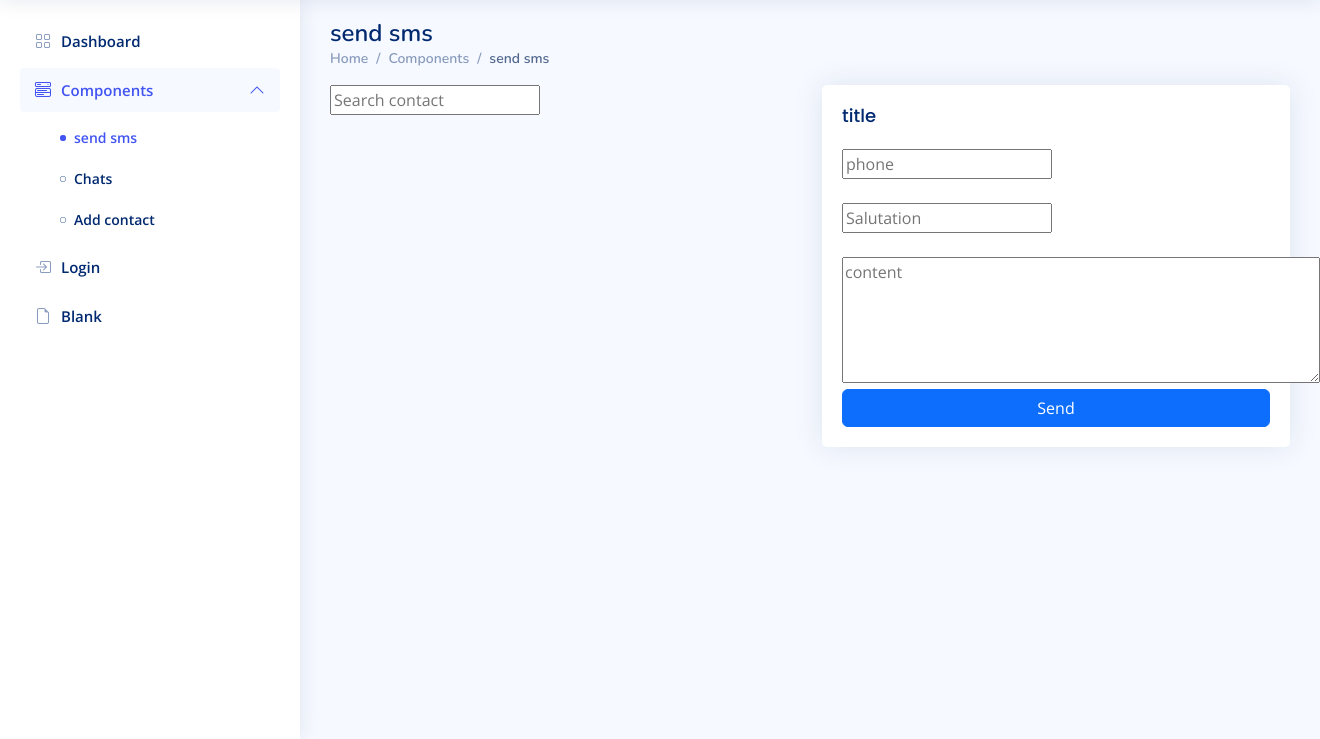
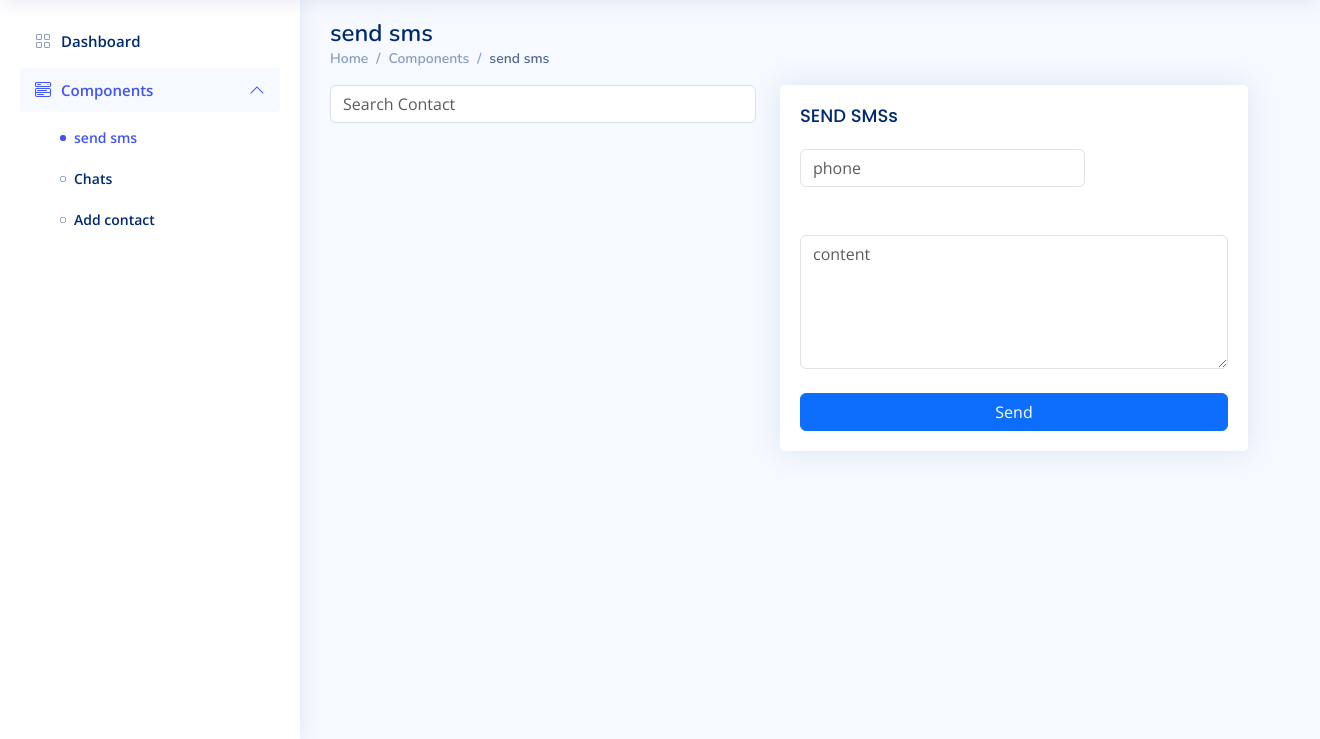
Before and after one commit to Jacksonngugi/sms-website, a Django app: page /send_sms in a window 1320 px wide. Shown: the part 61-800 px from the top of the page. Run offline with Django 4.2, Linux system fonts and the light colour scheme; a user stored in the database is signed in; some libraries are stand-ins or nearby versions.

Commit message:
worked on chat area and search bar

```diff
--- a/core/admin.py
+++ b/core/admin.py
@@ -7,4 +7,5 @@ admin.site.register(contact)
 admin.site.register(Message)
 admin.site.register(unread_sms)
 admin.site.register(chats)
+admin.site.register(smscounter)
 admin.site.register(sms_count)
--- a/core/views.py
+++ b/core/views.py
@@ -31,11 +31,12 @@ def login(request):
 @login_required(login_url='login')
 def index (request):
     contacts = contact.objects.all()
-    SMScount = sms_count.objects.all()
-
+    sent = sms_count.objects.get(name = "sent_sms")
+    remaining = sms_count.objects.get(name = "remaining_sms")
     context = {
         'no_contacts':len(contacts),
-        'sms_count':SMScount,
+        'sent':sent,
+        'remaining' : remaining
     }
     return render(request,"index.html",context)
 
@@ -108,7 +109,8 @@ def Chats(request):
         user_contact = contact.objects.get(name=name)
         user_messages = Message.objects.filter(user=user_contact)
         chat_members = chats.objects.all()
-        print(user_messages)
+        # chat_member = chats.objects.values_list('user_name')[0]
+        # print([chat_member])
         context = {
             'members':chat_members,
             'messages':user_messages,
--- a/static/assets/css/style.css
+++ b/static/assets/css/style.css
@@ -256,27 +256,50 @@ h6 {
   background-color: rgba(255, 255, 255, 0.6);
 }
 
+.search-box {
+  width: 450px;
+  /* background: #fff; */
+  /* margin: 0px auto 0; */
+  border-radius: 5px;
+}
+
+.result-box ul {
+  /* border-top: 1px solid #999; */
+  padding: 2px 10px;
+}
+
+.result-box ul ul{
+  cursor: pointer;
+  list-style: none;
+  border-radius: 3px;
+  padding: 2px 25px;
+}
+
+.result-box ul ul:hover{
+  background: #72abf1;
+}
+
 
 .chatBox {
   position: relative;
   width: 100%;
-  height: calc(100% - 100px);
-  padding: 30px;
+  height: calc(100% - 120px);
+  padding: 50px;
   overflow-y: auto;
 }
 
-.container {
+.containers {
   position: relative;
   width: 60%;
   max-width: 100%;
-  height: 50px;
+  height: calc(100vh - 40px);
   background: #fff;
   box-shadow: 0 1px 1px 0 rgba(0,0,0,0.06), 0.2px 5px 0 rgba(0,0,0,0.06);
   display: flex;
 
 }
 
-.container  .rightSide {
+.containers  .rightSide {
   position: relative;
   flex: 30%;
   background: #e5e7e7;
--- a/templates/send_sms.html
+++ b/templates/send_sms.html
@@ -299,19 +299,6 @@
           </li>
         </ul>
       </li><!-- End Components Nav -->
-      <li class="nav-item">
-        <a class="nav-link collapsed" href="pages-login.html">
-          <i class="bi bi-box-arrow-in-right"></i>
-          <span>Login</span>
-        </a>
-      </li><!-- End Login Page Nav -->
-      <li class="nav-item">
-        <a class="nav-link collapsed" href="pages-blank.html">
-          <i class="bi bi-file-earmark"></i>
-          <span>Blank</span>
-        </a>
-      </li><!-- End Blank Page Nav -->
-
     </ul>
 
   </aside><!-- End Sidebar-->
@@ -331,32 +318,22 @@
 
     <section class="section">
       <div class="row">
-        <div class="col-lg-6">
-
-          <div class="search-bar">
-            <!-- <form class="search-form d-flex align-items-center" method="POST" action="#"> -->
-              <input type="text" id="query" placeholder="Search contact" title="Enter search keyword">
-              <!-- <div id="box">
-                {% for item in object_list%}
-                   <a href=""><b>{{item}}</b><br></a>
-                {%endfor%}
-              </div> -->
-              <!-- <button type="submit" title="Search"><i class="bi bi-search"></i></button> -->
-            <!-- </form> -->
-          </div>
+        <div class="search-box">
+          <input type="text" id="SearchBar" class="form-control" placeholder="Search Contact" required autocomplete="off">
+          <div class="result-box"></div>
         </div>
 
         <div class="col-lg-6">
-
           <div class="card">
             <div class="card-body">
-              <h5 class="card-title">title</h5>
+              <h5 class="card-title">SEND SMSs</h5>
               <div >
                 <form action="send_sms" method="POST">
                   {% csrf_token%}
-                  <input name="phone" type="text" placeholder="phone" pattern = '+(254)(7|1)(\d{8})', required><br><br>
-                  <input name="Salutation" type="text" placeholder="Salutation"><br><br>
-                  <textarea name="message" id="my-text" placeholder="content" cols="50" rows="5"></textarea>
+                  <div class="col-8" id="contact">
+                    <input name="phone" id="phone" type="text" placeholder="phone" class="form-control" pattern = '+(254)(7|1)(\d{8})', required><br><br>
+                  </div>
+                  <textarea name="message" id="my-text" placeholder="content" cols="50" rows="5" class="form-control"></textarea><br>
                   <div class="col-12">
                     <button class="btn btn-primary w-100" type="submit">Send</button>
                   </div>
@@ -381,27 +358,7 @@
   <script src="{% static 'assets/vendor/simple-datatables/simple-datatables.js' %}"></script>
   <script src="{% static 'assets/vendor/tinymce/tinymce.min.js' %}"></script>
   <script src="{% static 'assets/vendor/php-email-form/validate.js' %}"></script>
-
-  <script>
-    const data = '{{qs_json}}';
-    const rdata = JSON.parse(data.replace(/&quot;/g, '"'));
-    const input = document.getElementById("query");
-
-    let filteredArr = [];
-
-    input.addEventListener('keyup', ()=>{
-      box.innerHTML = "";
-      filteredArr = rdata.filter(contact=> contact['name'].includes(e.target.value));
-       if (filteredArr.length > 0){
-        filteredArr.map(item=>{
-          box.innerHTML += `<b>${item['name']}</b><br>`;
-        })
-       } else {
-        box.innerHTML = "<b>user not found...</b>";
-       }
-    })
-
-  </script>
+  <script src="{% static 'assets/js/autocomplete.js' %}"></script>
 
   <!-- Template Main JS File -->
   <script src="{% static 'assets/js/main.js' %}"></script>
```
Also changed, not shown: core/models.py (+9 -2 lines), static/assets/js/autocomplete.js (added, +38 -0 lines), templates/add_contact.html (+0 -16 lines), templates/chat.html (+4 -20 lines), templates/index.html (+2 -18 lines), core/migrations/0002_smscounter.py, core/migrations/0003_rename_sms_count_smscount.py (deleted), core/migrations/0003_sms_count.py (added), core/migrations/0004_rename_smscount_sms_count.py (deleted), db.sqlite3, templates/test.html (deleted).
